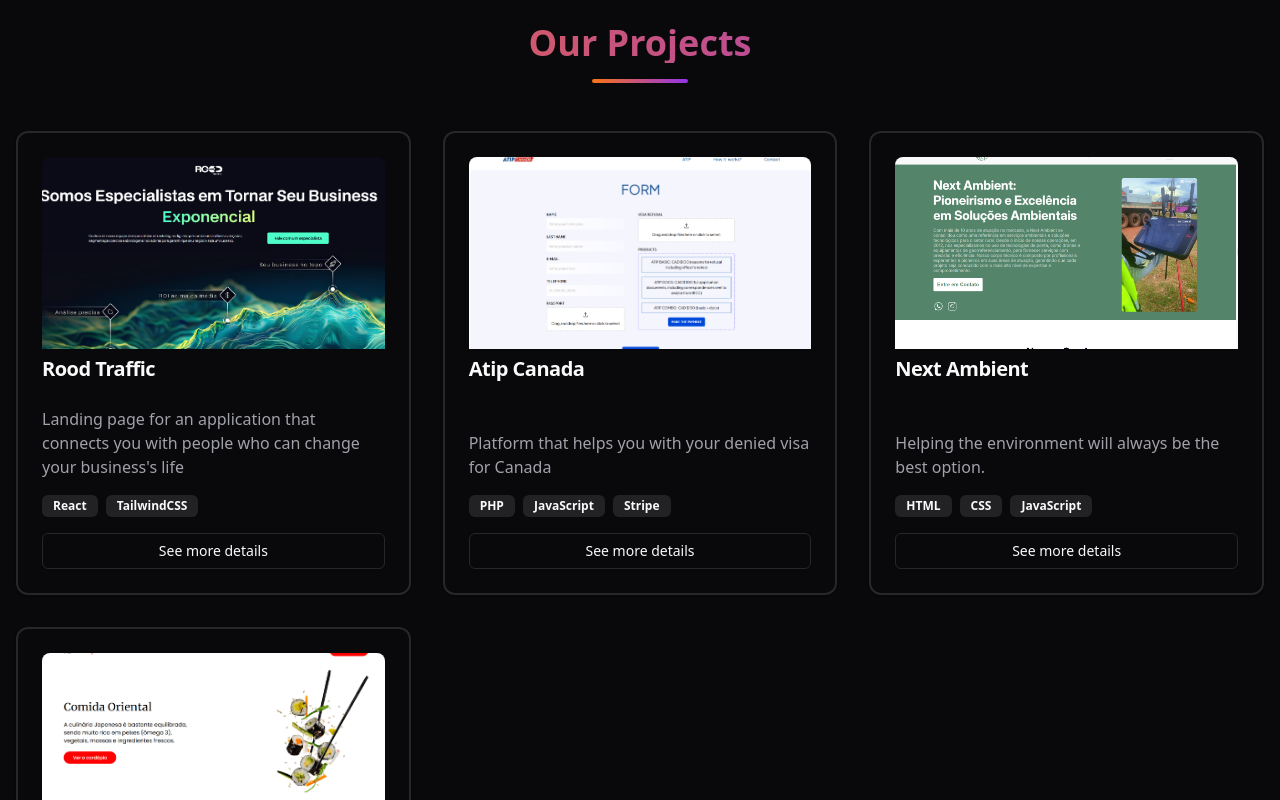
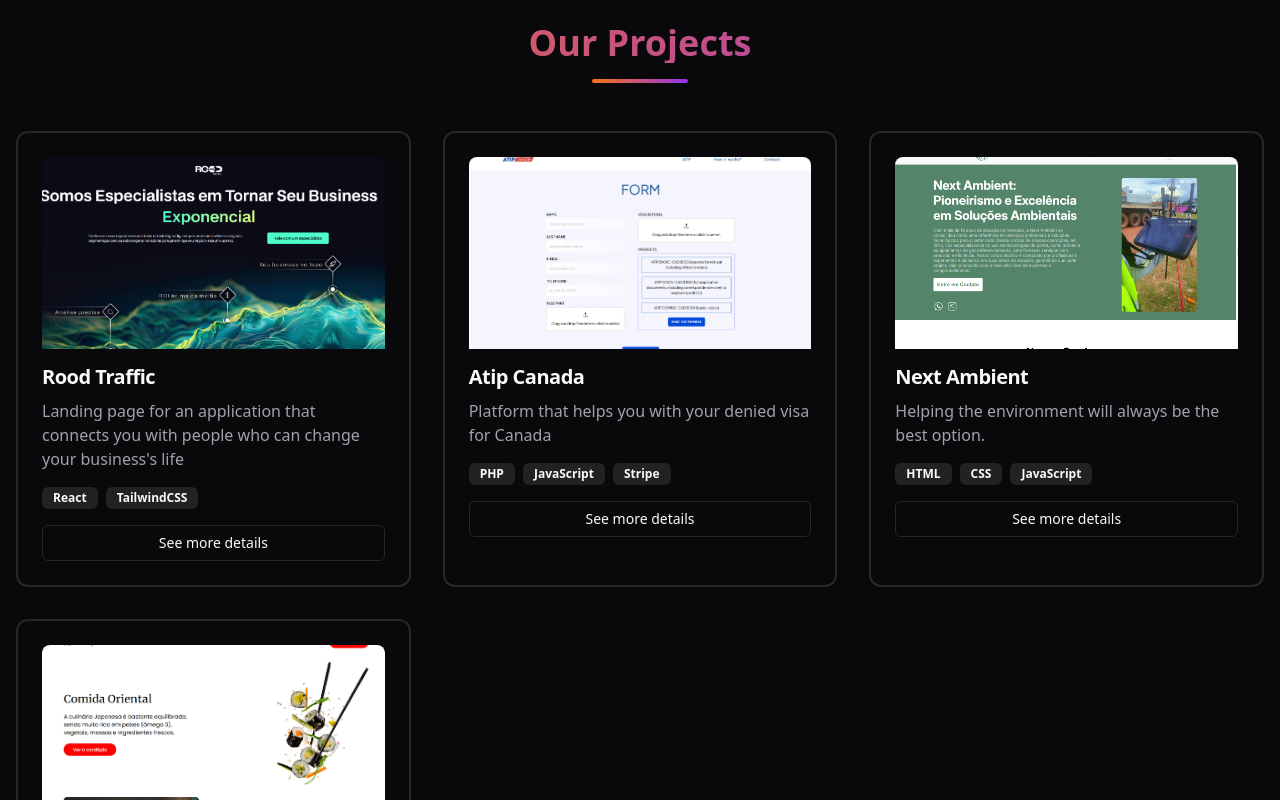
Before and after one commit to ebagabee/Gajoy-portfolio, a React (Vite) app: page / in a window 1280 px wide. Shown: the part 620-1420 px from the top of the page. Built offline with nearby package versions, Linux system fonts and the light colour scheme.

Commit message:
atualiza card

```diff
--- a/src/components/Projects.tsx
+++ b/src/components/Projects.tsx
@@ -106,16 +106,16 @@ const Projects = () => {
                             viewport={{once: true}}
                         >
                             <Card
-                                className="h-full group hover:shadow-lg transition-all duration-300 border-2 hover:border-primary/50 flex flex-col justify-between">
+                                className="h-full group hover:shadow-lg transition-all duration-300 border-2 hover:border-primary/50">
                                 <CardHeader>
                                     <img src={project.image} alt={project.title}
-                                         className="w-full h-48 object-cover rounded-t-lg"/>
-                                    <CardTitle className="text-xl group-hover:text-primary transition-colors mt-4">
+                                         className="w-full h-48 object-cover rounded-t-lg mb-2"/>
+                                    <CardTitle className="text-xl group-hover:text-primary transition-colors mt-10">
                                         {project.title}
                                     </CardTitle>
                                 </CardHeader>
                                 <CardContent className="space-y-4">
-                                    <CardDescription className="text-base">
+                                    <CardDescription className="text-base -mt-4">
                                         {project.description}
                                     </CardDescription>
                                     <div className="flex flex-wrap gap-2">
```
